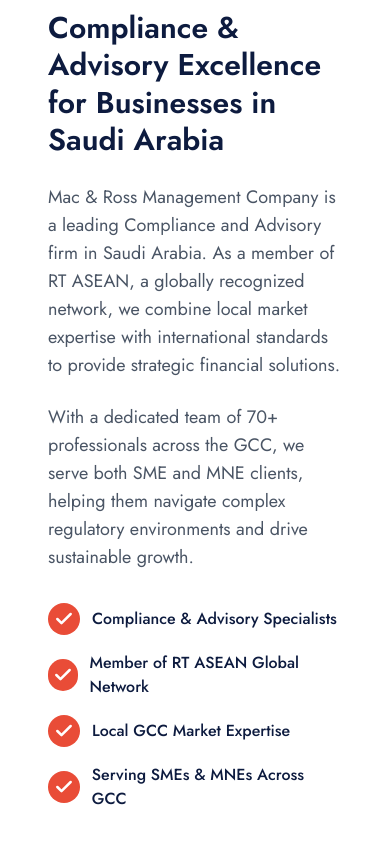
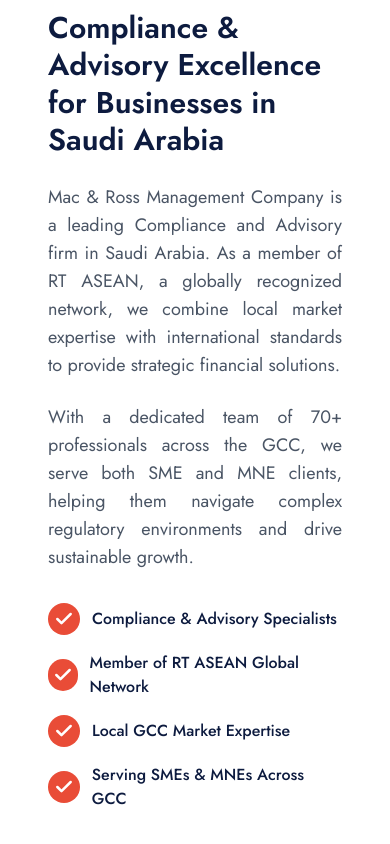
Before and after one commit to Samrudha07/ksa-landing-page, a Next.js app: page / in a window 390 px wide. Shown: the part 1092-1936 px from the top of the page. Built offline with nearby package versions, Linux system fonts and the light colour scheme.

Commit message:
Made all content justify

```diff
--- a/app/components/Team.tsx
+++ b/app/components/Team.tsx
@@ -77,7 +77,7 @@
                                         {member.title}
                                     </p>
                                     <div className={`w-16 h-1 bg-[#E94C37] ${isRtl ? "mr-0 ml-auto" : ""}`} />
-                                    <p className="text-slate-600 text-lg leading-relaxed">
+                                    <p className="text-slate-600 text-lg leading-relaxed text-justify">
                                         {member.description}
                                     </p>
                                 </div>
--- a/app/components/about.jsx
+++ b/app/components/about.jsx
@@ -119,11 +119,11 @@
                             {t("about.heading")}
                         </h2>
 
-                        <p className="text-gray-600 text-lg text-start mb-6">
+                        <p className="text-gray-600 text-lg text-justify mb-6">
                             {t("about.p1")}
                         </p>
 
-                        <p className="text-gray-600 text-lg text-start mb-8">
+                        <p className="text-gray-600 text-lg text-justify mb-8">
                             {t("about.p2")}
                         </p>
 
--- a/app/components/services.tsx
+++ b/app/components/services.tsx
@@ -131,7 +131,7 @@
                         </h2>
 
                         {/* CTA Button */}
-                        <p className="text-gray-600 text-lg mb-8 text-start">
+                        <p className="text-gray-600 text-lg mb-8 text-justify">
                             {t("servicesSection.description")}
                         </p>
                         <div className="flex justify-start">
@@ -197,7 +197,7 @@
                                                 </h3>
 
                                                 {/* Description */}
-                                                <p className="text-gray-600 text-base md:text-lg leading-relaxed">
+                                                <p className="text-gray-600 text-base md:text-lg leading-relaxed text-justify">
                                                     {t(service.descriptionKey)}
                                                 </p>
 
--- a/app/globals.css
+++ b/app/globals.css
@@ -24,3 +24,17 @@
   color: var(--foreground);
   font-family: Arial, Helvetica, sans-serif;
 }
+
+/* Apply text justification to content, but exclude hero section */
+p {
+  text-align: justify;
+}
+
+/* Keep hero section text centered */
+header p {
+  text-align: center;
+}
+
+.text-content {
+  text-align: justify;
+}
--- a/app/page.tsx
+++ b/app/page.tsx
@@ -332,11 +332,11 @@
           <h1 className="mt-4 text-4xl font-semibold leading-tight sm:text-5xl lg:text-6xl">
             {t("hero.title")}
           </h1>
-
-          <p className="mt-4 text-lg text-gray-300 sm:text-xl">
+<div className="flex justify-center">
+          <p className="mt-4 text-lg text-gray-300 sm:text-xl text-center">
             {t("hero.subtitle")}
           </p>
-
+</div>
           <div className="mt-6 flex flex-wrap items-center justify-center gap-4 text-base text-gray-200">
             <div className="rounded-full border border-white/10 px-4 py-2">
               {t("hero.badge1")}
@@ -403,7 +403,7 @@
                 {t("contact.titleLine1")} <br /> {t("contact.titleLine2")}
               </h2>
 
-              <p className="text-base text-slate-600 leading-relaxed">
+              <p className="text-base text-slate-600 leading-relaxed text-justify">
                 {t("contact.description")}
               </p>
 
@@ -613,7 +613,7 @@
           {/* Brand / Summary */}
           <div className="max-w-md space-y-3">
             <h3 className="text-lg font-semibold text-white">Mac & Ross</h3>
-            <p className="text-xs sm:text-sm text-slate-200/80">
+            <p className="text-xs sm:text-sm text-slate-200/80 text-justify">
               {t("contact.description")}
             </p>
           </div>
```
